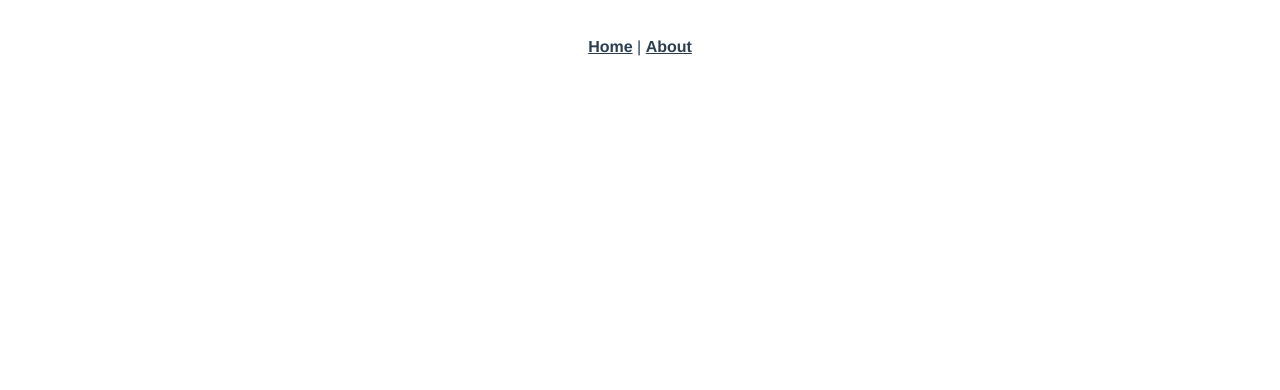
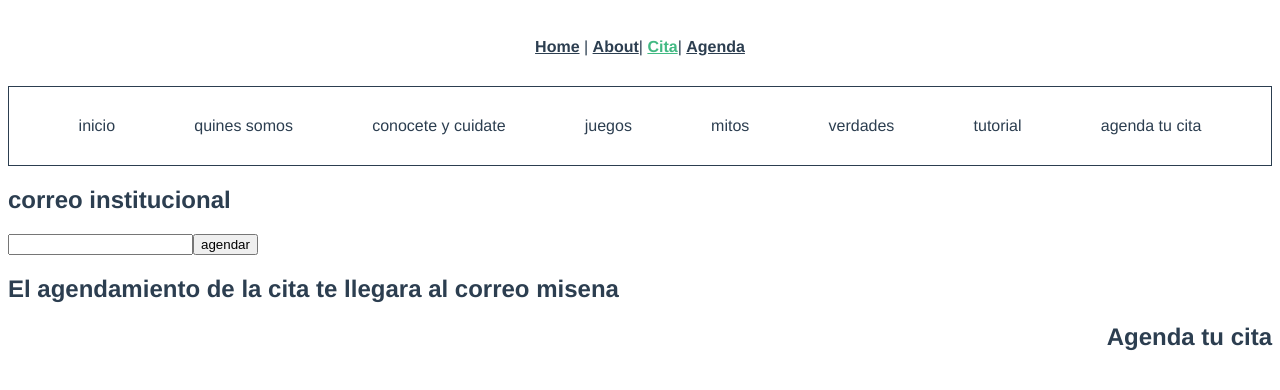
Before and after one commit to robinsontru/vue, a Vue app: page /#/Cita in a window 1280 px wide. Before the commit this address had no page. Shown: the top 390 px of the page. Built offline with nearby package versions, Linux system fonts and the light colour scheme.

Commit message:
first commit

```diff
--- a/src/App.vue
+++ b/src/App.vue
@@ -1,7 +1,9 @@
 <template>
   <nav>
     <router-link to="/">Home</router-link> |
-    <router-link to="/about">About</router-link>
+    <router-link to="/about">About</router-link>|
+    <router-link to="/Cita">Cita</router-link>|
+    <router-link to="/Agenda">Agenda</router-link>
   </nav>
   <router-view/>
 </template>
--- /dev/null
+++ b/src/components/Agenda.vue
@@ -0,0 +1,43 @@
+<template>
+<h1>hola soy el componente </h1>
+<main>
+  <nav class="menu">
+  <li>inicio</li>
+  <li>quines somos </li>
+  <li>conocete y cuidate </li>
+  <li>juegos</li>
+  <li>mitos</li>
+  <li>verdades</li>
+  <li>tutorial</li>
+  <li>agenda tu cita</li>
+</nav>
+<section class="respuesta">
+<h1>cancelacion de cita </h1>
+<h1>captacionde cita</h1>
+</section>
+
+</main>
+</template>
+<script>
+
+export default {
+
+  name: 'Agenda-',
+  props: {
+    msg: String
+  }
+}
+
+</script>
+<style>
+.menu{
+ border: solid 1px;
+  list-style: none;
+  display: flex;
+  justify-content:space-between;
+}
+.respuesta{
+  display: flex;
+  justify-content:space-around
+}
+</style>
--- /dev/null
+++ b/src/components/Cita.vue
@@ -0,0 +1,55 @@
+<template>
+  <main>
+    <nav class="menu">
+      <li>inicio</li>
+      <li>quines somos </li>
+      <li>conocete y cuidate </li>
+      <li>juegos</li>
+      <li>mitos</li>
+      <li>verdades</li>
+      <li>tutorial</li>
+      <li>agenda tu cita</li>
+    </nav>
+    <section>
+    <h1 class="cita">correo institucional</h1>
+    <div class="cita">
+      <input type="emaill">
+      <input type="button" value="agendar">
+
+    </div>
+    <h2>El agendamiento de la cita te llegara al correo misena </h2>
+    <h1 class="caledario">Agenda tu cita</h1>
+  </section>
+  </main>
+</template>
+<script>
+export default {
+
+  name: 'Cita-',
+  props: {
+    msg: String
+  }
+}
+</script>
+<style  >
+.menu {
+  list-style: none;
+  display: flex;
+  justify-content: space-around;
+  border: solid 1px;
+}
+
+.cita {
+  display: flex;
+  justify-content:flex-start
+}
+
+.caledario {
+  display: flex;
+  justify-content: end
+}
+h2{
+  display: flex;
+  justify-content:flex-start
+}
+</style>
--- a/src/router/index.js
+++ b/src/router/index.js
@@ -14,6 +14,22 @@ const routes = [
     // this generates a separate chunk (about.[hash].js) for this route
     // which is lazy-loaded when the route is visited.
     component: () => import(/* webpackChunkName: "about" */ '../views/AboutView.vue')
+  },
+  {
+    path: '/Cita',
+    name: 'Cita',
+    // route level code-splitting
+    // this generates a separate chunk (about.[hash].js) for this route
+    // which is lazy-loaded when the route is visited.
+    component: () => import(/* webpackChunkName: "about" */ '../views/CitaView.vue')
+  },
+  {
+    path: '/Agenda',
+    name: 'Agenda',
+    // route level code-splitting
+    // this generates a separate chunk (about.[hash].js) for this route
+    // which is lazy-loaded when the route is visited.
+    component: () => import(/* webpackChunkName: "about" */ '../views/AgendaView.vue')
   }
 ]
 
--- /dev/null
+++ b/src/views/AgendaView.vue
@@ -0,0 +1,14 @@
+<template>
+<h1></h1>
+<Agenda/>
+</template>
+<script>
+import Agenda from "@/components/Agenda.vue";
+export default{
+    name:'AgendaView-',
+    components:{
+        Agenda
+
+    }
+}
+</script>
--- /dev/null
+++ b/src/views/CitaView.vue
@@ -0,0 +1,15 @@
+<template>
+
+    <Cita/>
+</template>
+<script>
+// @ is an alias to /src
+import Cita from '@/components/Cita.vue'
+
+export default {
+  name: 'CitaView',
+  components: {
+    Cita
+  }
+}
+</script>
```
